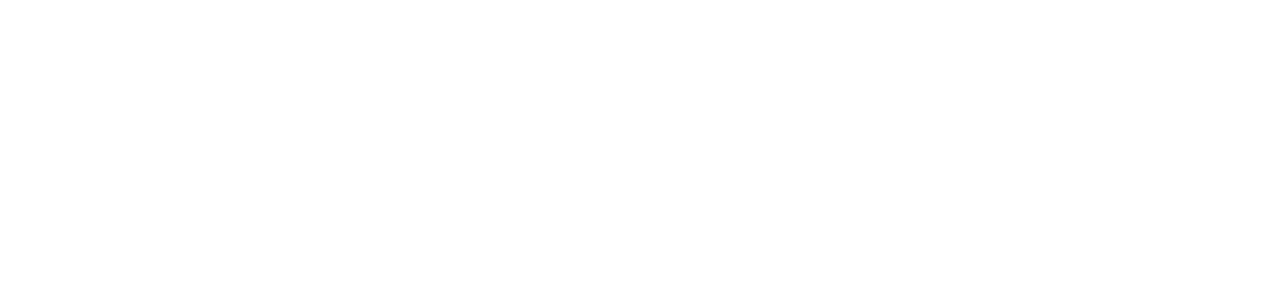
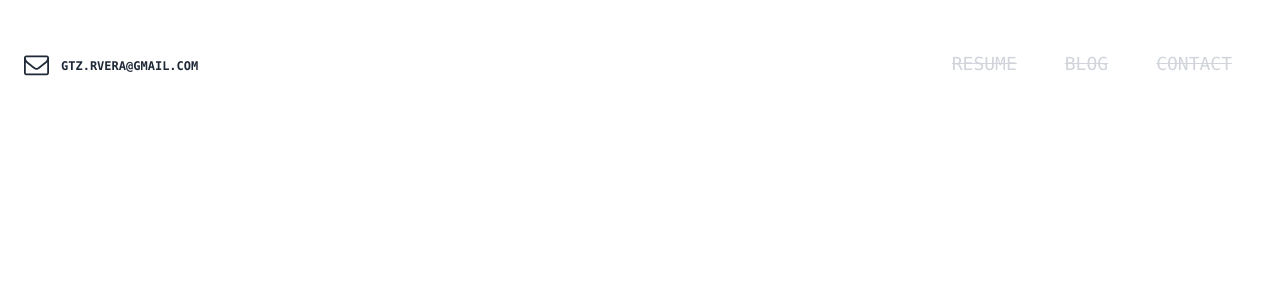
Before and after one commit to vcgtz/about-me, a Vue app: page /contact in a window 1280 px wide. Before the commit this address had no page. Shown: the top 300 px of the page. Built offline with nearby package versions, Linux system fonts and the light colour scheme; the HTML template or start-up script is replaced by a standard one.

Commit message:
Add the new contact section

```diff
--- a/src/router/index.js
+++ b/src/router/index.js
@@ -1,5 +1,6 @@
 import { createRouter, createWebHistory } from 'vue-router';
 import Home from '../views/Home.vue';
+import Contact from '../views/Contact.vue';
 
 const routes = [
   {
@@ -10,6 +11,15 @@
     },
     component: Home,
   },
+
+  {
+    path: '/contact',
+    name: 'Contact',
+    meta: {
+      title: 'Contacto',
+    },
+    component:Contact
+  }
 ];
 
 const router = createRouter({
--- /dev/null
+++ b/src/views/Contact.vue
@@ -0,0 +1,16 @@
+<template>
+  <div>
+    <main class="dark:bg-gray-800 font-mono bg-white relative overflow-hidden h-screen">
+      <Header />
+    </main>
+  </div>
+</template>
+
+<script>
+import Header from '@/components/Header.vue';
+
+export default {
+  components: { Header },
+  name: 'Contact',
+}
+</script>
```
